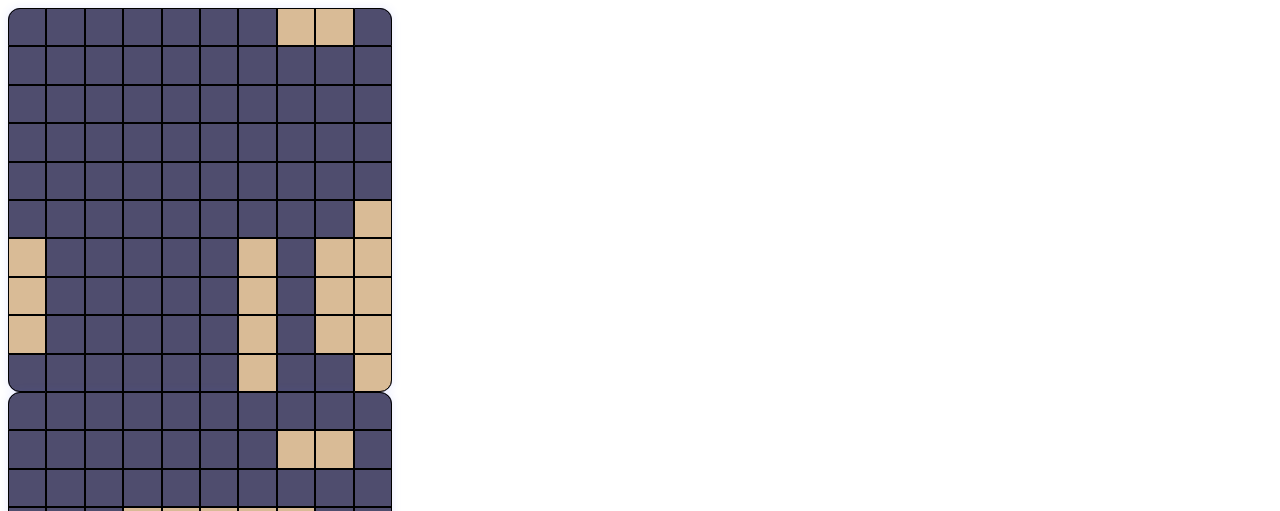
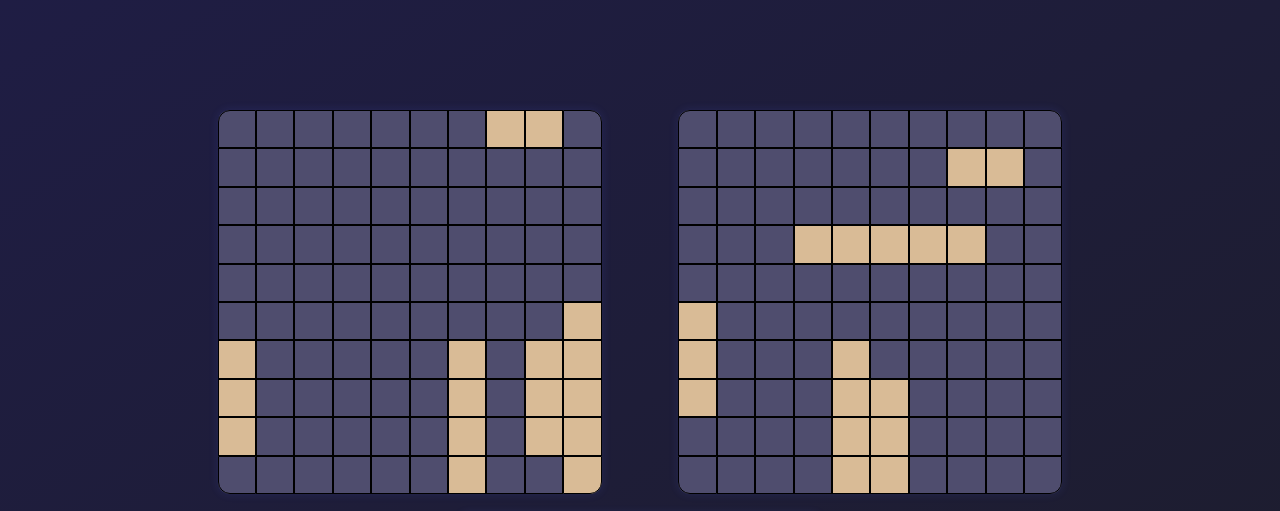
Before and after one commit to GhidBase/battleship, a website with bundled scripts: page index.html in a window 1280 px wide. Shown: the top 511 px of the page. Built offline with nearby package versions, Linux system fonts and the light colour scheme.

Commit message:
undid git demo

```diff
--- a/styles.css
+++ b/styles.css
@@ -8,6 +8,34 @@
   --hit: #d93654;
   --ship: #d9bb96;
   --ship-hover: #cf9f63;
+}
+
+body {
+  background-image: linear-gradient(
+    to bottom right,
+    var(--background2),
+    var(--background3)
+  );
+  width: 100dvw;
+  height: 100dvh;
+  margin: 0;
+  display: flex;
+  flex-direction: column;
+  align-items: center;
+  justify-content: center;
+  gap: 20px;
+  padding: 20px;
+  box-sizing: border-box;
+  font-family: "Roboto";
+}
+
+.game-board-container {
+  display: flex;
+  justify-content: center;
+  align-items: center;
+  gap: 10%;
+  height: 80dvh;
+  max-height: 30dvw;
 }
 
 .game-board {
```
